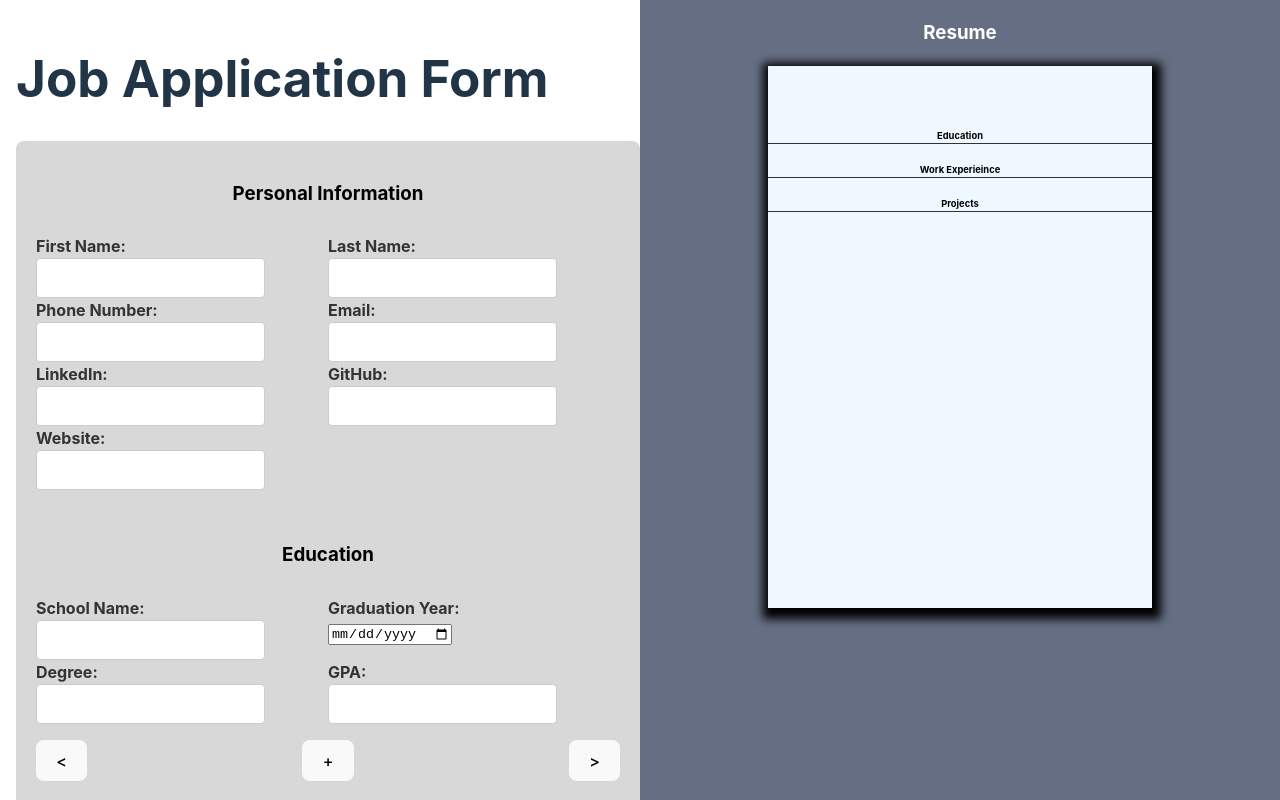
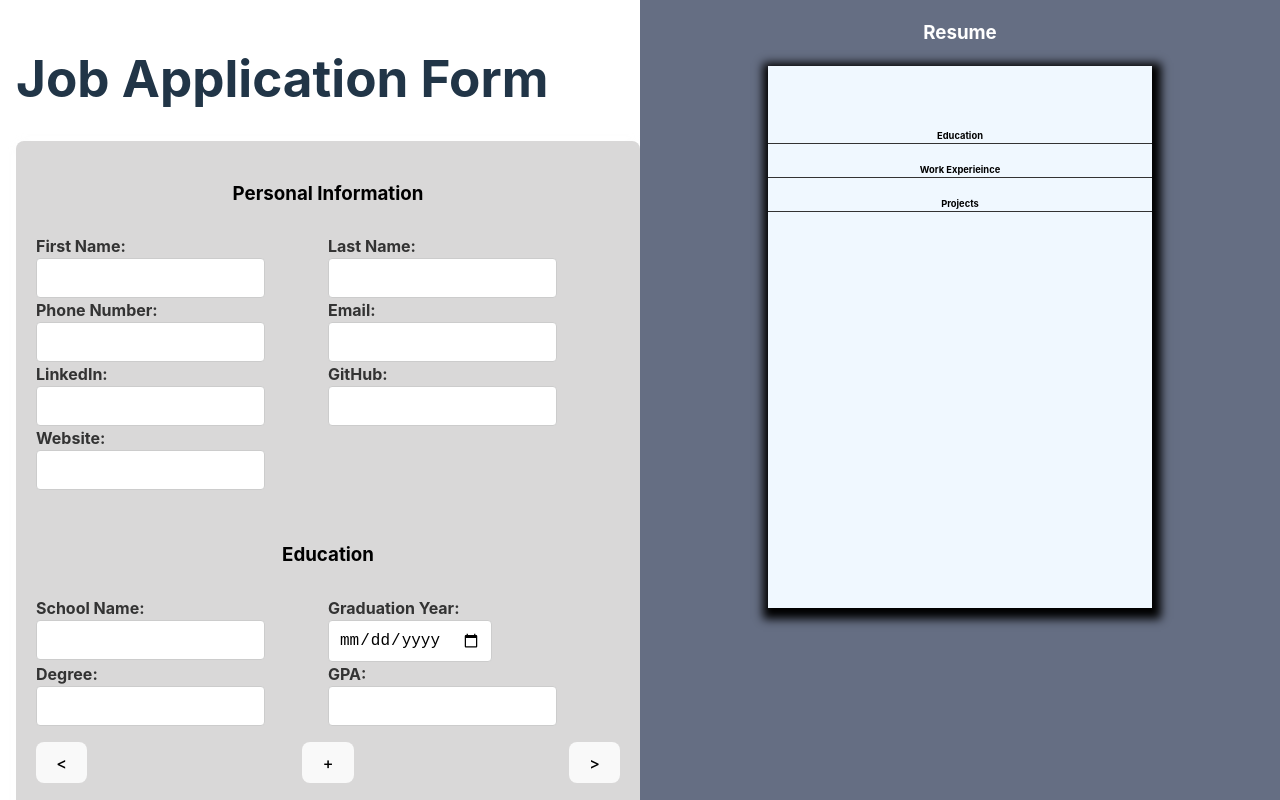
Before and after one commit to blitheryjibits/resume-builder, a React (Vite) app: page / in a window 1280 px wide. Shown: the top 800 px of the page. Built offline with nearby package versions, Linux system fonts and the light colour scheme.

Commit message:
Added: style for type=date input fields.

```diff
--- a/src/styles/form-styles.css
+++ b/src/styles/form-styles.css
@@ -52,7 +52,8 @@ form {
   /* Style for the form inputs */
   input[type="text"],
   input[type="tel"],
-  input[type="email"]
+  input[type="email"],
+  input[type="date"]
   {
     flex: 1;
     padding: 10px;
```
